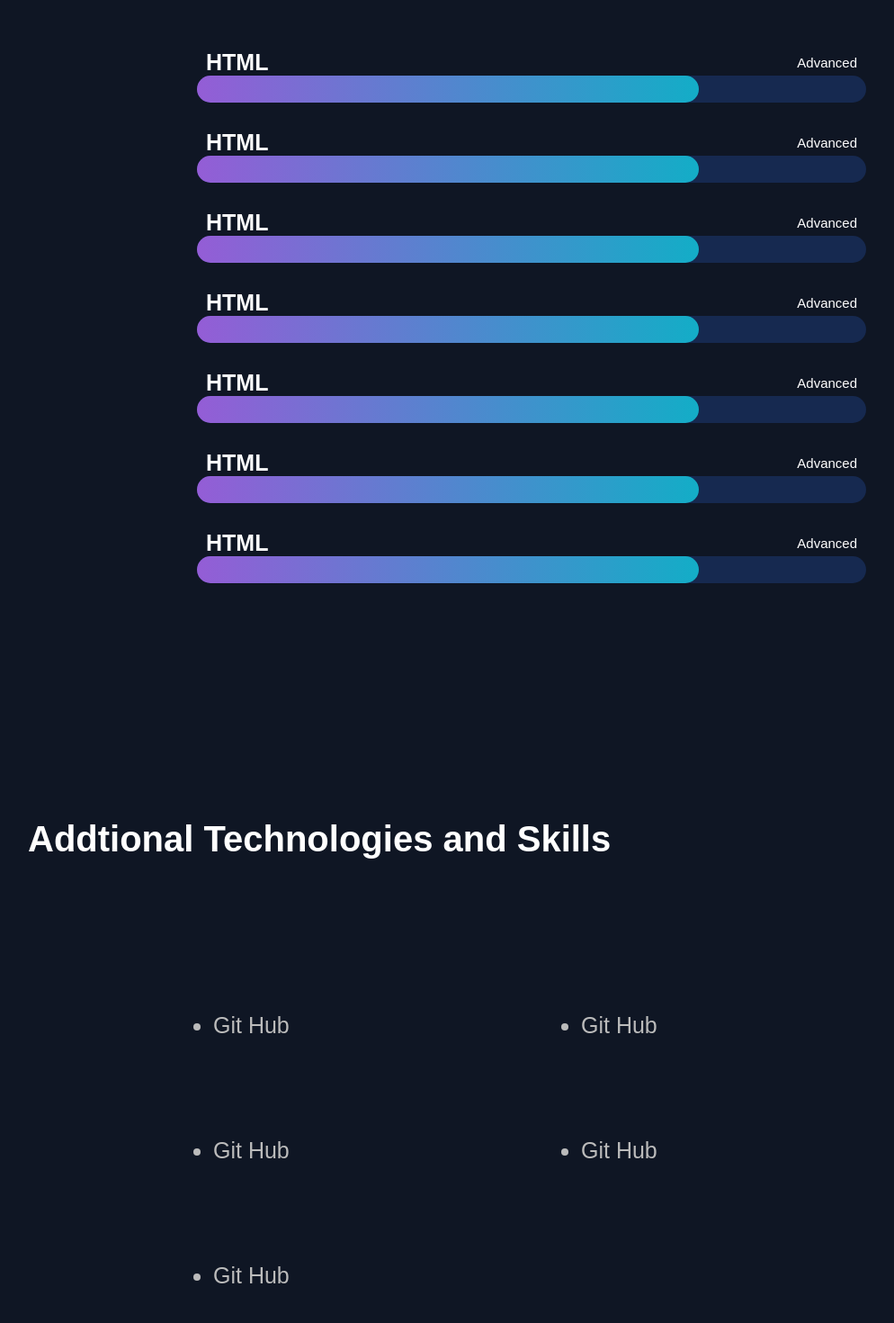
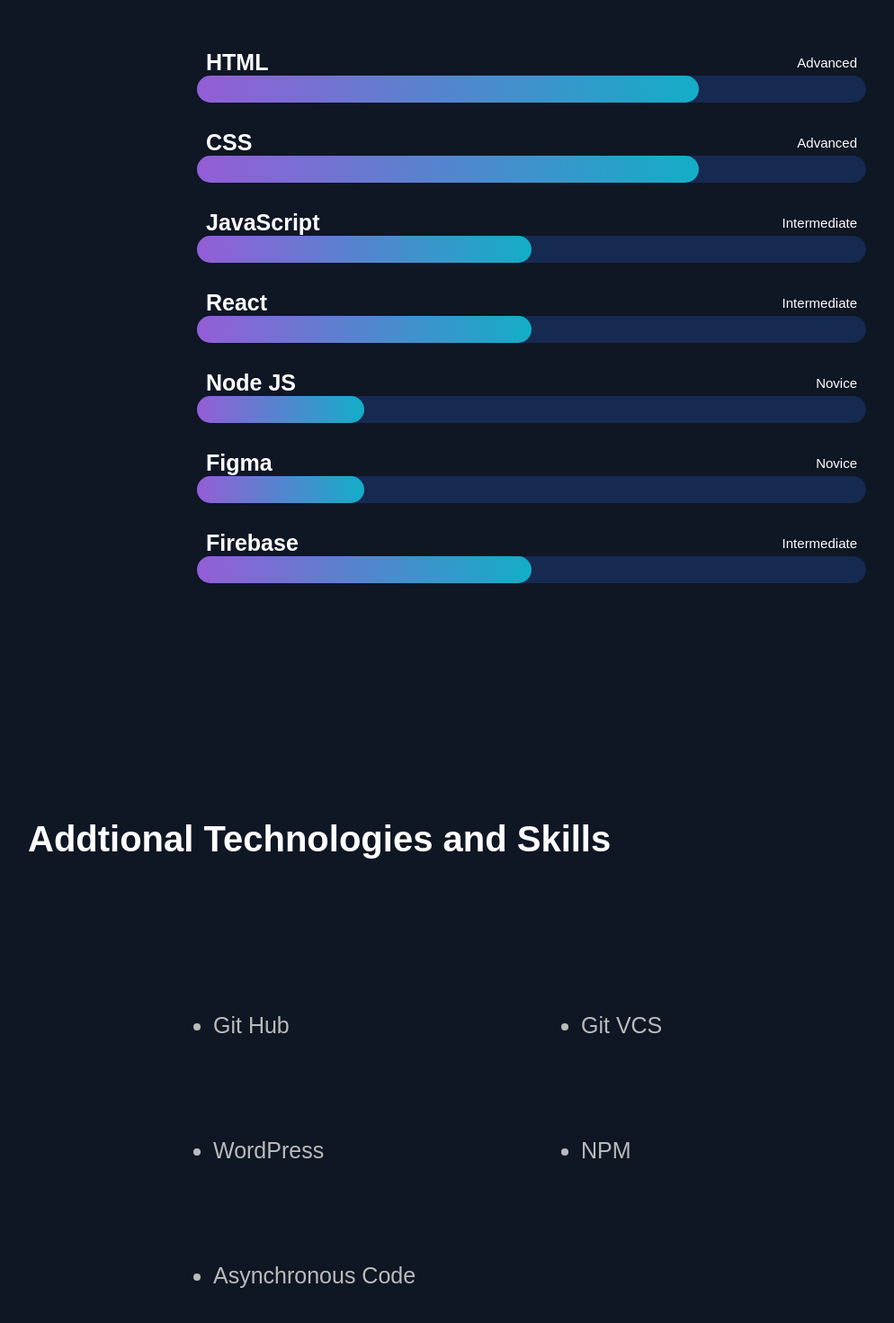
Before and after one commit to SalamanderCtesiphon/portfolio-figma-design, a React (Create React App) app: page / in a window 1280 px wide. Shown: the part 3173-4643 px from the top of the page at 90% size, without its empty margins (49-1043 px from the left). Built offline with nearby package versions, Linux system fonts and the light colour scheme.

Commit message:
stepping through the page and adding animations to improve the user experience

```diff
--- a/src/components/AdditionalTech.jsx
+++ b/src/components/AdditionalTech.jsx
@@ -7,10 +7,10 @@
       <h1>Addtional Technologies and Skills</h1>
       <ul className='grid-container'>
         <li>Git Hub</li>
-        <li>Git Hub</li>
-        <li>Git Hub</li>
-        <li>Git Hub</li>
-        <li>Git Hub</li>
+        <li>Git VCS</li>
+        <li>WordPress</li>
+        <li>NPM</li>
+        <li>Asynchronous Code</li>
       </ul>
     </section>
   )
--- a/src/components/Tech.css
+++ b/src/components/Tech.css
@@ -54,3 +54,19 @@
   border-radius: 83px;
   background: linear-gradient(270deg, #13ADC7 0%, #6978D1 66.67%, #945DD6 100%);
 }
+
+.rect3 {
+  transform: translateY(-30px);
+  width: 25%;
+  height: 30px;
+  border-radius: 83px;
+  background: linear-gradient(270deg, #13ADC7 0%, #6978D1 66.67%, #945DD6 100%);
+}
+
+.rect4 {
+  transform: translateY(-30px);
+  width: 50%;
+  height: 30px;
+  border-radius: 83px;
+  background: linear-gradient(270deg, #13ADC7 0%, #6978D1 66.67%, #945DD6 100%);
+}
--- a/src/components/Tech.jsx
+++ b/src/components/Tech.jsx
@@ -18,7 +18,7 @@
         </div>
         <div className="group">
           <div className="text-box">
-            <p className='skill-title'>HTML</p>
+            <p className='skill-title'>CSS</p>
             <p className='skill-level'>Advanced</p>
           </div>
           <div className="bars">
@@ -28,52 +28,52 @@
         </div>
         <div className="group">
           <div className="text-box">
-            <p className='skill-title'>HTML</p>
-            <p className='skill-level'>Advanced</p>
+            <p className='skill-title'>JavaScript</p>
+            <p className='skill-level'>Intermediate</p>
           </div>
           <div className="bars">
             <div className="rect1"></div>
-            <div className="rect2"></div>
+            <div className="rect4"></div>
           </div>
         </div>
         <div className="group">
           <div className="text-box">
-            <p className='skill-title'>HTML</p>
-            <p className='skill-level'>Advanced</p>
+            <p className='skill-title'>React</p>
+            <p className='skill-level'>Intermediate</p>
           </div>
           <div className="bars">
             <div className="rect1"></div>
-            <div className="rect2"></div>
+            <div className="rect4"></div>
           </div>
         </div>
         <div className="group">
           <div className="text-box">
-            <p className='skill-title'>HTML</p>
-            <p className='skill-level'>Advanced</p>
+            <p className='skill-title'>Node JS</p>
+            <p className='skill-level'>Novice</p>
           </div>
           <div className="bars">
             <div className="rect1"></div>
-            <div className="rect2"></div>
+            <div className="rect3"></div>
           </div>
         </div>
         <div className="group">
           <div className="text-box">
-            <p className='skill-title'>HTML</p>
-            <p className='skill-level'>Advanced</p>
+            <p className='skill-title'>Figma</p>
+            <p className='skill-level'>Novice</p>
           </div>
           <div className="bars">
             <div className="rect1"></div>
-            <div className="rect2"></div>
+            <div className="rect3"></div>
           </div>
         </div>
         <div className="group">
           <div className="text-box">
-            <p className='skill-title'>HTML</p>
-            <p className='skill-level'>Advanced</p>
+            <p className='skill-title'>Firebase</p>
+            <p className='skill-level'>Intermediate</p>
           </div>
           <div className="bars">
             <div className="rect1"></div>
-            <div className="rect2"></div>
+            <div className="rect4"></div>
           </div>
         </div>
       </div>
```
